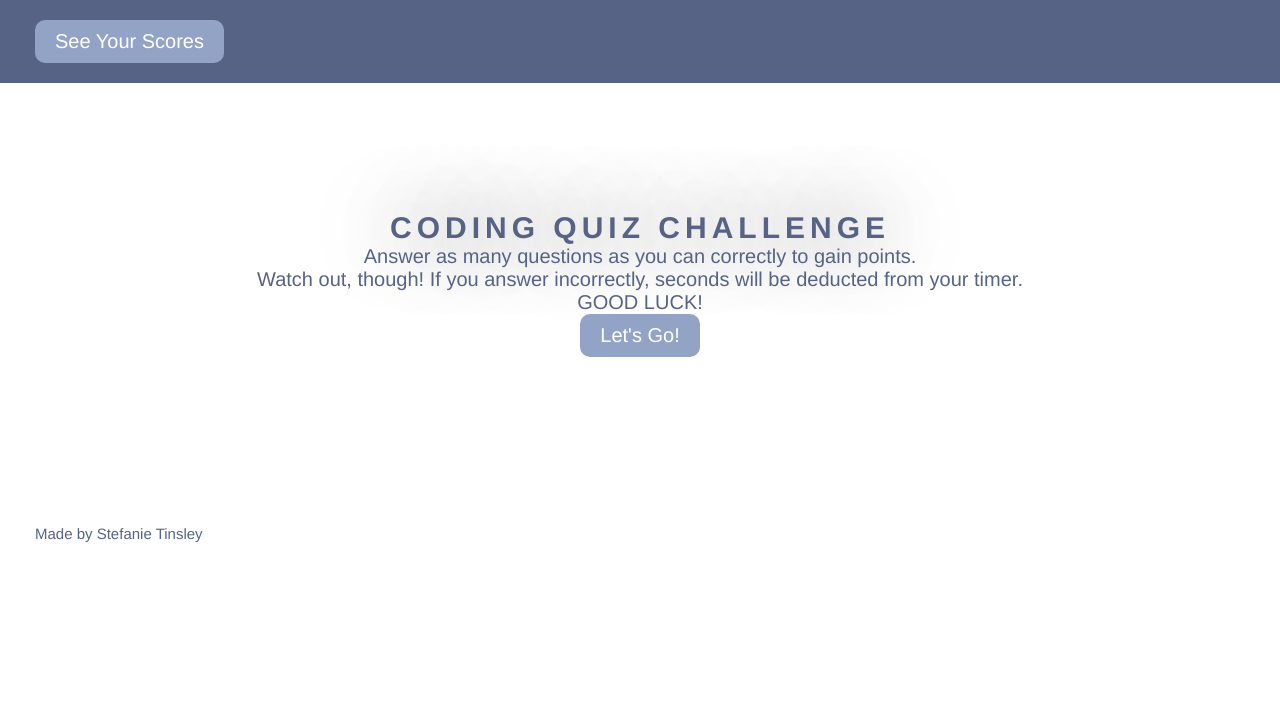
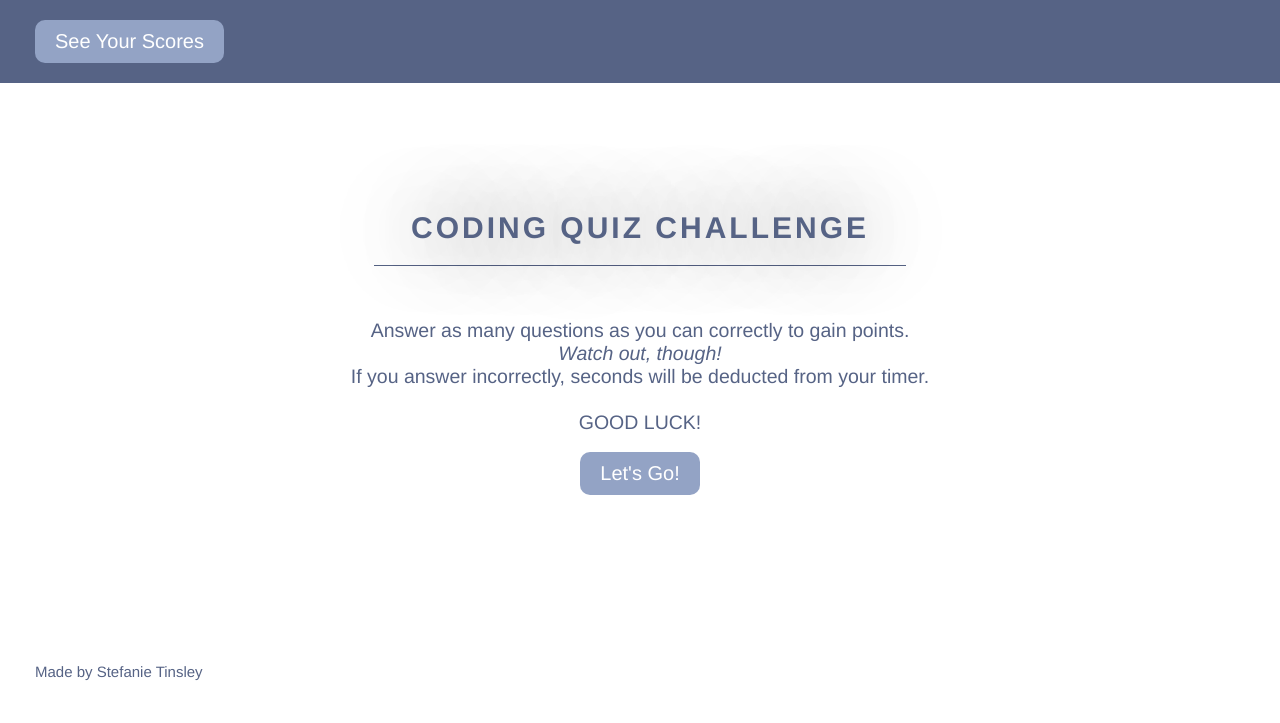
Before and after one commit to stefaniepires/code-quiz, a plain HTML site: page index.html in a window 1280 px wide. Drawn offline with Linux system fonts and the light colour scheme.

Commit message:
ade style changes

```diff
--- a/assets/css/style.css
+++ b/assets/css/style.css
@@ -28,23 +28,27 @@ header {
 
 /* copy centered on hero img */
 main {
-    position:relative;
-    top:35%;
-    width:100%;
+  position: relative;
+  top: 35%;
+  width: 100%;
   padding: 10%;
-    text-align:center;
+  text-align: center;
 }
 h2 {
   color: var(--dark-blue);
-    font-size:30px;
-    letter-spacing:5px;
-    text-transform:uppercase;
+  font-size: 30px;
+  letter-spacing: 3px;
+  text-transform: uppercase;
   background-color: #ffffff;
   text-shadow: 2px 2px 80px black;
+  border-bottom: 1px solid;
+  padding-bottom: 20px;
+  margin: 0 auto 35px auto;
+  width: 52%;
 }
 p {
   color: var(--dark-blue);
-    font-size:20px;
+  font-size: 19.5px;
 }
 
 .btn {
@@ -52,7 +56,7 @@ h2 {
   color: #fff;
   font-family: Helvetica, Arial, sans-serif;
   border: none;
-    font-size:20px;
+  font-size: 20px;
   padding: 10px 20px;
   border-radius: 10px;
 }
@@ -61,6 +65,6 @@ h2 {
   width: 100%;
   padding: 40px 35px;
   color: var(--dark-blue);
-    text-align:left;
+  text-align: left;
   font-size: 15px;
 }
--- a/index.html
+++ b/index.html
@@ -16,8 +16,10 @@
 </header>
 <main>
 <h2>Coding Quiz Challenge</h1>
-    <p>Answer as many questions as you can correctly to gain points. </br>Watch out, though! If you answer incorrectly, seconds will be deducted from your timer. </br>GOOD LUCK!
+    <br>
+    <p>Answer as many questions as you can correctly to gain points. </br><i>Watch out, though!</i> </br>If you answer incorrectly, seconds will be deducted from your timer. </br></br>GOOD LUCK!
     </p>
+    <br>
     <div class="start">
         <button class="btn" id="start-game" type="begin">Let's Go!</button>
       </div>
```
Lines whose indentation alone changed are shown as unchanged.
